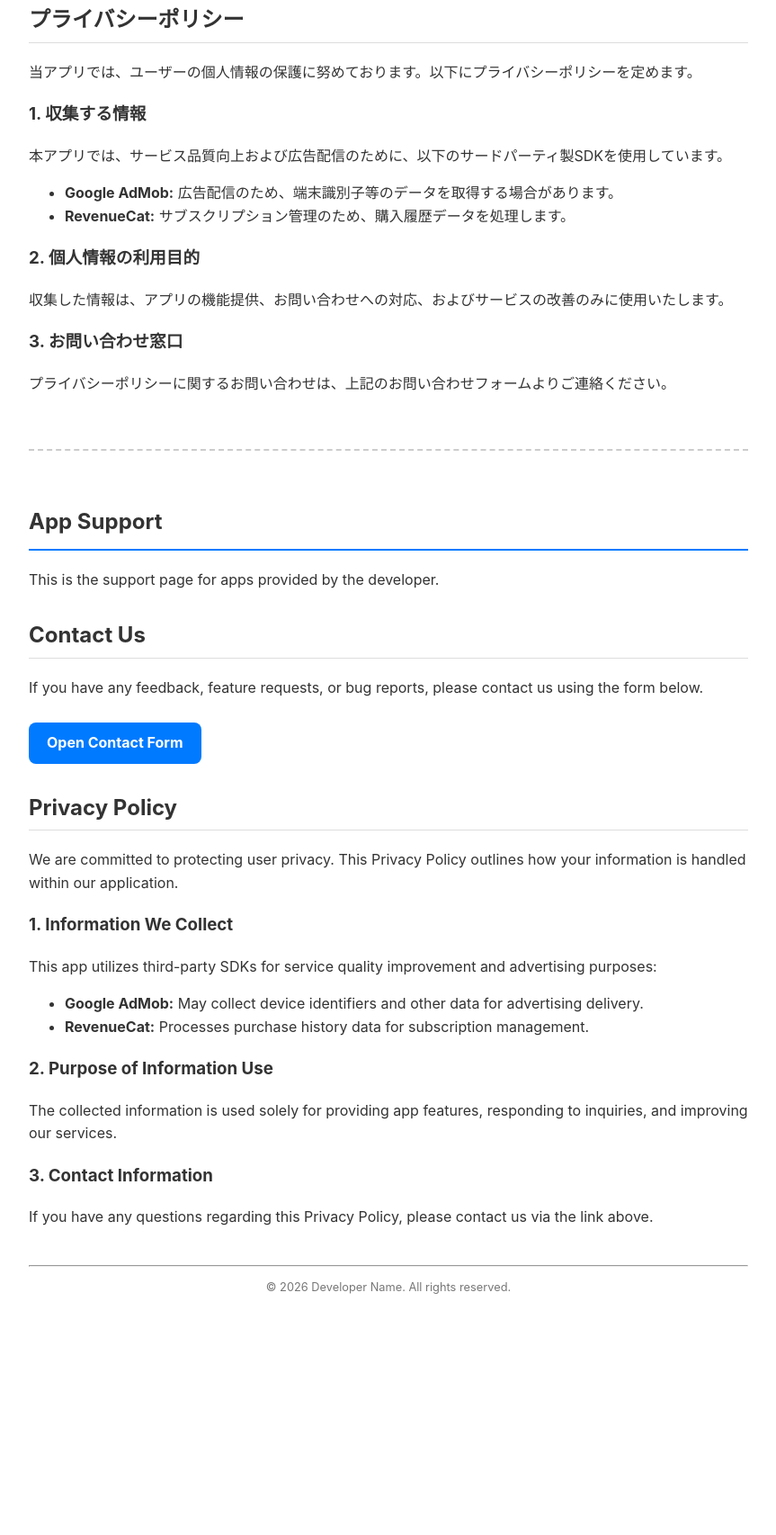
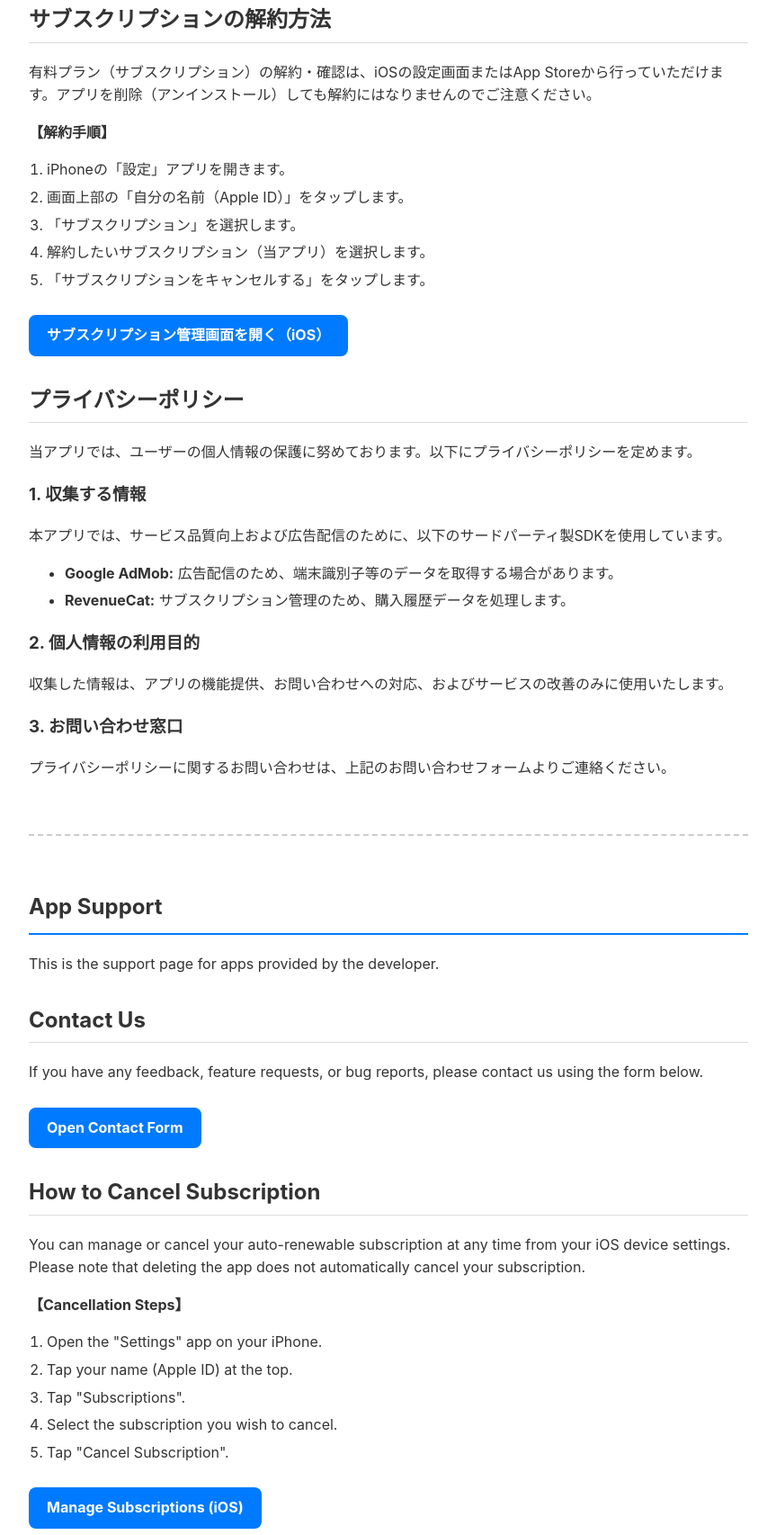
Before and after one commit to virtualcollect/my-app-support, a plain HTML site: page index.html in a window 1280 px wide. Shown: the part 334-2040 px from the top of the page at 90% size, without its empty margins (208-1071 px from the left). Before the commit the page ends 1808 px from the top, so only its background shows below. Drawn offline with Linux system fonts and the light colour scheme.

Commit message:
Update index.html

```diff
--- a/index.html
+++ b/index.html
@@ -12,6 +12,8 @@
         .btn { display: inline-block; background: #007aff; color: #fff; padding: 10px 20px; border-radius: 8px; text-decoration: none; margin-top: 10px; font-weight: bold; }
         .btn:hover { background: #0056b3; }
         .divider { margin: 60px 0; border: 0; border-top: 2px dashed #ccc; }
+        ol { padding-left: 20px; }
+        li { margin-bottom: 5px; }
     </style>
 </head>
 <body>
@@ -25,6 +27,20 @@
         <p>ご意見・ご要望・不具合のご報告は以下のフォームよりお願いいたします。</p>
         <p>
             <a href="https://forms.gle/jFxoswfmCcoxeTf58" class="btn" target="_blank">お問い合わせフォームを開く</a>
+        </p>
+
+        <h2>サブスクリプションの解約方法</h2>
+        <p>有料プラン（サブスクリプション）の解約・確認は、iOSの設定画面またはApp Storeから行っていただけます。アプリを削除（アンインストール）しても解約にはなりませんのでご注意ください。</p>
+        <p><strong>【解約手順】</strong></p>
+        <ol>
+            <li>iPhoneの「設定」アプリを開きます。</li>
+            <li>画面上部の「自分の名前（Apple ID）」をタップします。</li>
+            <li>「サブスクリプション」を選択します。</li>
+            <li>解約したいサブスクリプション（当アプリ）を選択します。</li>
+            <li>「サブスクリプションをキャンセルする」をタップします。</li>
+        </ol>
+        <p>
+            <a href="https://apps.apple.com/account/subscriptions" class="btn" target="_blank">サブスクリプション管理画面を開く（iOS）</a>
         </p>
 
         <h2>プライバシーポリシー</h2>
@@ -57,6 +73,20 @@
             <a href="https://forms.gle/jFxoswfmCcoxeTf58" class="btn" target="_blank">Open Contact Form</a>
         </p>
 
+        <h2>How to Cancel Subscription</h2>
+        <p>You can manage or cancel your auto-renewable subscription at any time from your iOS device settings. Please note that deleting the app does not automatically cancel your subscription.</p>
+        <p><strong>【Cancellation Steps】</strong></p>
+        <ol>
+            <li>Open the "Settings" app on your iPhone.</li>
+            <li>Tap your name (Apple ID) at the top.</li>
+            <li>Tap "Subscriptions".</li>
+            <li>Select the subscription you wish to cancel.</li>
+            <li>Tap "Cancel Subscription".</li>
+        </ol>
+        <p>
+            <a href="https://apps.apple.com/account/subscriptions" class="btn" target="_blank">Manage Subscriptions (iOS)</a>
+        </p>
+
         <h2>Privacy Policy</h2>
         <p>We are committed to protecting user privacy. This Privacy Policy outlines how your information is handled within our application.</p>
 
@@ -75,7 +105,7 @@
     </section>
 
     <hr style="margin-top: 40px;">
-    <p style="font-size: 0.8em; color: #777; text-align: center;">&copy; 2026 Developer Name. All rights reserved.</p>
+    <p style="font-size: 0.8em; color: #777; text-align: center;">&copy; 2026 virtualcollect. All rights reserved.</p>
 
 </body>
 </html>
```
